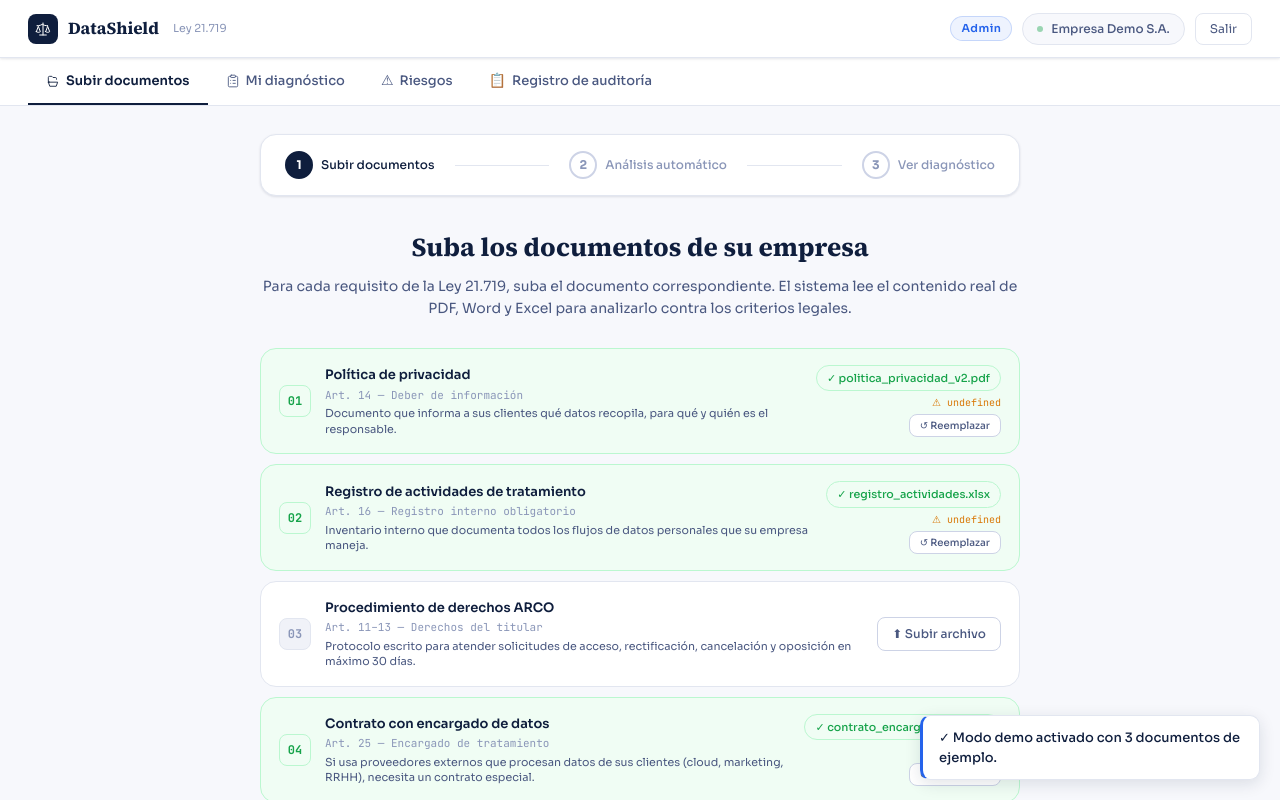
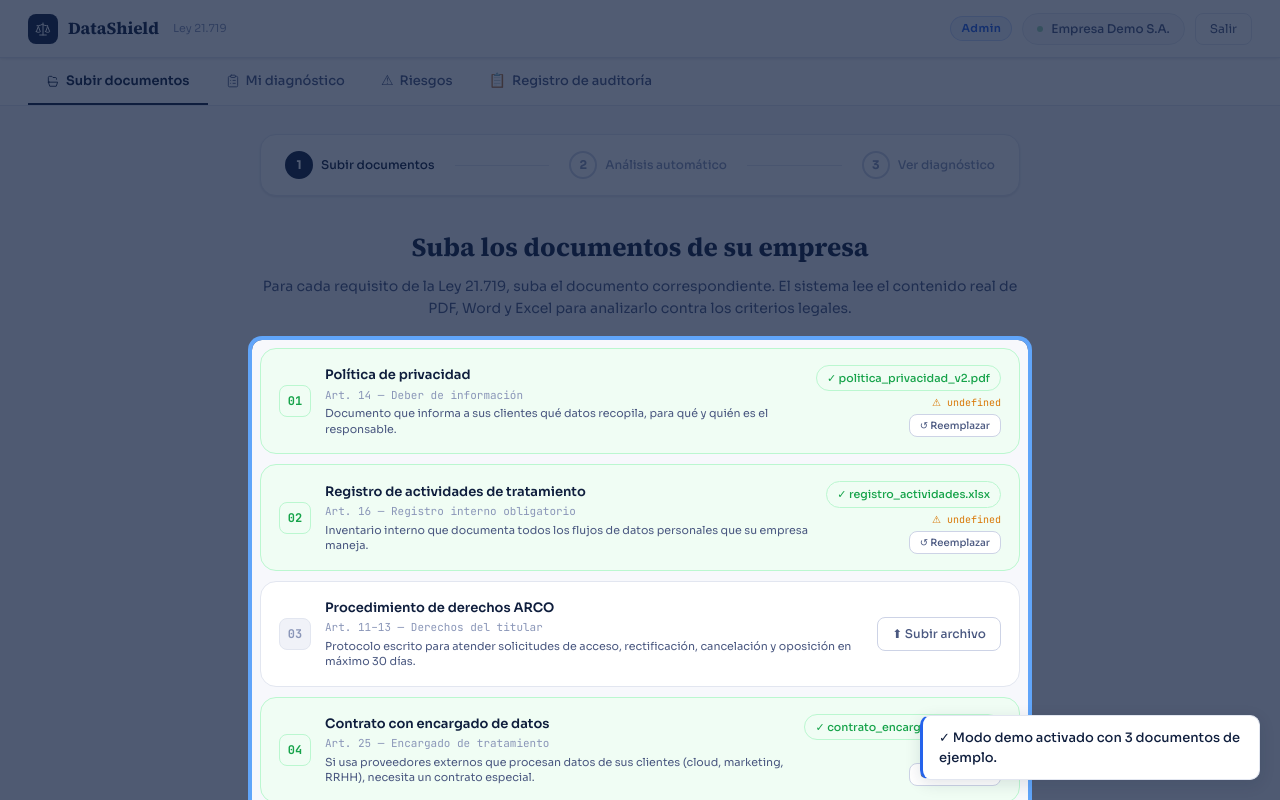
Before and after one commit to kuroro04/auditor-ley-21719, a Next.js app: page / in a window 1280 px wide. Both pictures are taken after a click on the button "Ver demostración con datos de ejemplo". Shown: the top 800 px of the page. Built offline with nearby package versions, Linux system fonts and the light colour scheme.

Commit message:
feat: conectar tour y nuevas props en AppShell
Co-Authored-By: Claude Sonnet 4.6 <noreply@anthropic.com>

```diff
--- a/app/page.tsx
+++ b/app/page.tsx
@@ -47,11 +47,15 @@ export default function Home() {
         <AppShell
           companyName={state.companyName}
           role={state.role}
+          sector={state.sector}
           auditLog={state.auditLog}
           activeTab={state.activeTab}
           uploadedDocs={state.uploadedDocs}
           results={state.results}
+          previousResults={state.previousResults}
           analyzed={state.analyzed}
+          tourActive={state.tourActive}
+          tourStep={state.tourStep}
           onSwitchTab={tab => {
             const ok = state.switchTab(tab, state.analyzed);
             if (!ok) toast('Primero suba documentos y ejecute el análisis', 'yellow');
@@ -69,6 +73,8 @@ export default function Home() {
             state.logDownload(state.role, state.companyName);
             toast('📊 Generando informe PDF — funcionalidad en producción', 'blue');
           }}
+          onAdvanceTour={state.advanceTour}
+          onSkipTour={state.skipTour}
           onToast={toast}
         />
       )}
--- a/components/AppShell.tsx
+++ b/components/AppShell.tsx
@@ -3,22 +3,29 @@ import UploadView from './UploadView';
 import DiagnosticoView from './DiagnosticoView';
 import RegistroView from './RegistroView';
 import RiesgosView from './RiesgosView';
-import type { ActiveTab, AuditEvent, UploadedDoc, RequisitoResult, UserRole } from '@/lib/types';
+import type { ActiveTab, AuditEvent, UploadedDoc, RequisitoResult, UserRole, Sector } from '@/lib/types';
+import OnboardingTour from './OnboardingTour';
 import { ScaleIcon, FolderOpenIcon, ClipboardListIcon } from './Icons';
 
 interface AppShellProps {
   companyName: string;
   role: UserRole;
+  sector: Sector;
   auditLog: AuditEvent[];
   activeTab: ActiveTab;
   uploadedDocs: Record<string, UploadedDoc>;
   results: Record<string, RequisitoResult>;
+  previousResults: Record<string, RequisitoResult>;
   analyzed: boolean;
+  tourActive: boolean;
+  tourStep: number;
   onSwitchTab: (tab: ActiveTab) => void;
   onUpload: (reqId: string, doc: UploadedDoc) => void;
   onStartAnalysis: () => void;
   onLogout: () => void;
   onDownload: () => void;
+  onAdvanceTour: () => void;
+  onSkipTour: () => void;
   onToast: (msg: string, type: 'green' | 'yellow' | 'blue') => void;
 }
 
@@ -29,8 +36,10 @@ const ROLE_LABELS: Record<UserRole, string> = {
 };
 
 export default function AppShell({
-  companyName, role, auditLog, activeTab, uploadedDocs, results, analyzed,
-  onSwitchTab, onUpload, onStartAnalysis, onLogout, onDownload, onToast,
+  companyName, role, sector, auditLog, activeTab, uploadedDocs, results,
+  previousResults, analyzed, tourActive, tourStep,
+  onSwitchTab, onUpload, onStartAnalysis, onLogout, onDownload,
+  onAdvanceTour, onSkipTour, onToast,
 }: AppShellProps) {
   const brechaCount = Object.values(results).filter(r => r.estado !== 'green').length;
   const canSeeRegistro = role === 'administrador' || role === 'auditor';
@@ -61,7 +70,11 @@ export default function AppShell({
         <div className={`nav-tab${activeTab === 'subir' ? ' active' : ''}`} onClick={() => onSwitchTab('subir')}>
           <FolderOpenIcon size={14} /> Subir documentos
         </div>
-        <div className={`nav-tab${activeTab === 'diagnostico' ? ' active' : ''}`} onClick={() => onSwitchTab('diagnostico')}>
+        <div
+          data-tour="tab-diagnostico"
+          className={`nav-tab${activeTab === 'diagnostico' ? ' active' : ''}`}
+          onClick={() => onSwitchTab('diagnostico')}
+        >
           <ClipboardListIcon size={14} /> Mi diagnóstico
           {analyzed && brechaCount > 0 && (
             <span className="nav-tab-badge">{brechaCount}</span>
@@ -96,8 +109,10 @@ export default function AppShell({
         {activeTab === 'diagnostico' && analyzed && (
           <DiagnosticoView
             results={results}
+            previousResults={previousResults}
             uploadedDocs={uploadedDocs}
             companyName={companyName}
+            sector={sector}
             role={role}
             onUpload={onUpload}
             onDownload={onDownload}
@@ -111,6 +126,15 @@ export default function AppShell({
           <RegistroView auditLog={auditLog} />
         )}
       </div>
+
+      {/* Tour guiado de onboarding — aparece en el primer acceso */}
+      {tourActive && (
+        <OnboardingTour
+          tourStep={tourStep}
+          onNext={onAdvanceTour}
+          onSkip={onSkipTour}
+        />
+      )}
     </div>
   );
 }
--- a/components/UploadView.tsx
+++ b/components/UploadView.tsx
@@ -85,7 +85,7 @@ export default function UploadView({ uploadedDocs, role, onUpload, onStartAnalys
       </div>
 
       {/* Grid */}
-      <div className="req-upload-grid">
+      <div className="req-upload-grid" data-tour="upload-zone">
         {REQUISITOS.map(r => {
           const doc = uploadedDocs[r.id];
           const isUploaded = !!doc;
@@ -151,11 +151,16 @@ export default function UploadView({ uploadedDocs, role, onUpload, onStartAnalys
           </p>
         </div>
         {canEdit ? (
-          <button className="btn-analyze" disabled={count === 0} onClick={onStartAnalysis}>
+          <button
+            className="btn-analyze"
+            data-tour="analyze-btn"
+            disabled={count === 0}
+            onClick={onStartAnalysis}
+          >
             🔬 Analizar ahora →
           </button>
         ) : (
-          <div className="role-lock-btn" title={`El rol "${role}" no puede ejecutar el análisis`}>
+          <div className="role-lock-btn" data-tour="analyze-btn" title={`El rol "${role}" no puede ejecutar el análisis`}>
             🔒 Solo administrador puede analizar
           </div>
         )}
```
